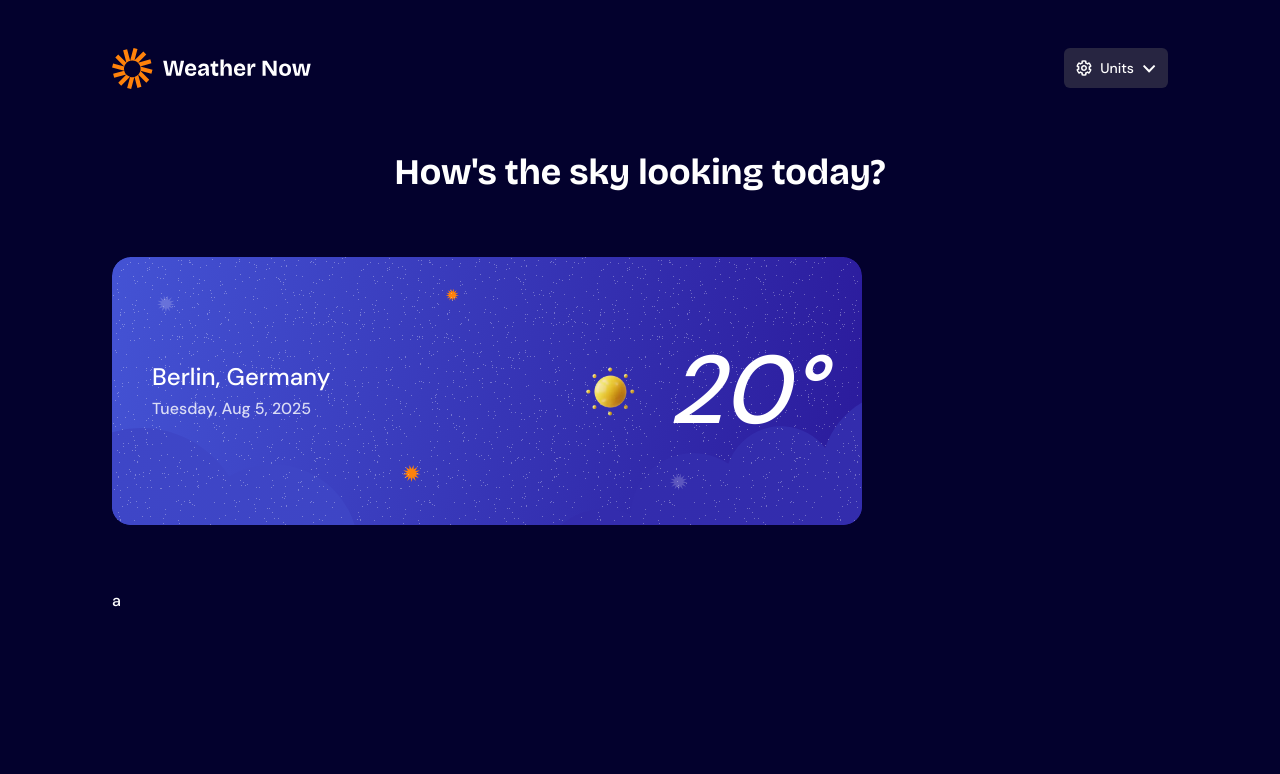
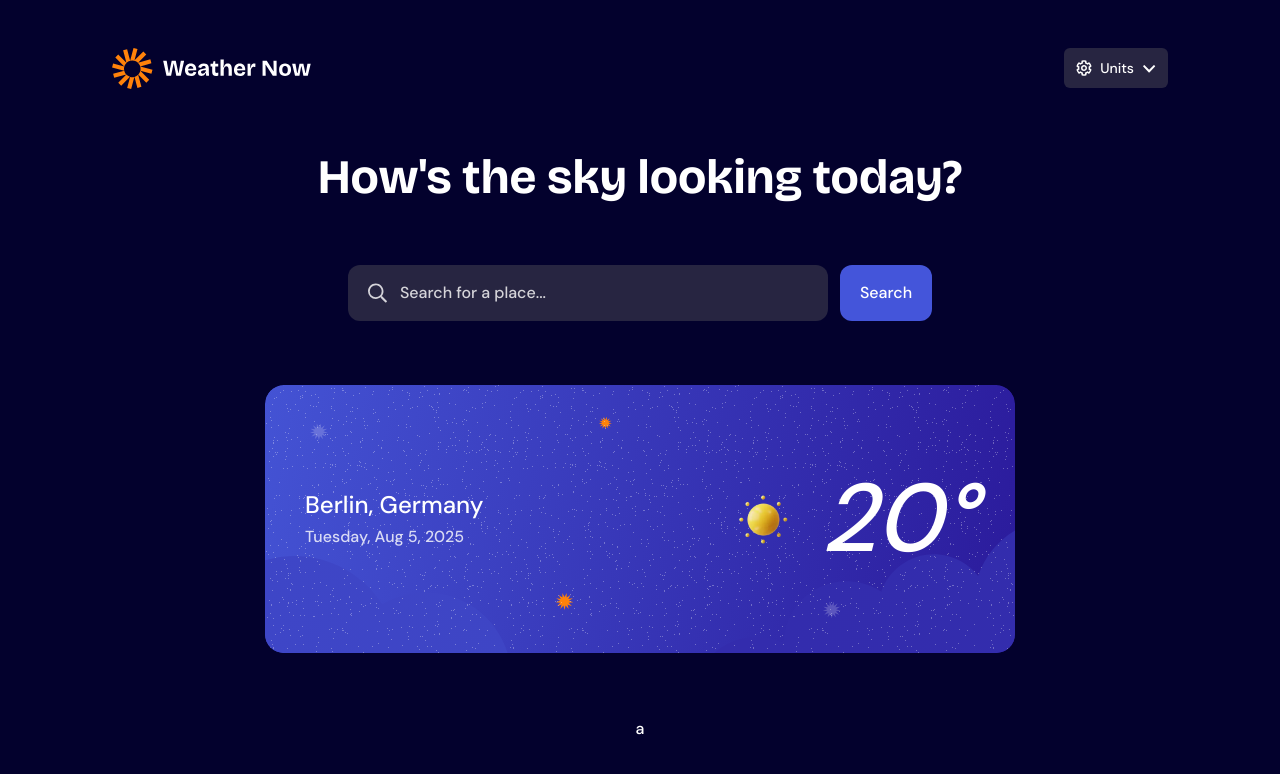
Before and after one commit to constFormek/weather-app, a Next.js app: page / in a window 1280 px wide. Shown: the top 774 px of the page. Built offline with nearby package versions, Linux system fonts and the light colour scheme.

Commit message:
created Searchbar component, set up useState variable with onChange and onSubmit events

```diff
--- a/app/layout.tsx
+++ b/app/layout.tsx
@@ -3,6 +3,7 @@ import { DM_Sans, Bricolage_Grotesque } from "next/font/google";
 import "./globals.css";
 import Navbar from "@/components/Navbar";
 import Hero from "@/components/Hero";
+import Searchbar from "@/components/Searchbar";
 
 export const dmSans = DM_Sans({
     subsets: ['latin'],
@@ -39,13 +40,16 @@ export default function RootLayout({
         flex
         flex-col
         gap-16
+        items-center
         `}
       >
         <Navbar />
 
-        <h1 className="text-4xl font-bricolage text-center">
+        <h1 className="text-5xl font-bricolage text-center">
           How's the sky looking today?
         </h1>
+
+        <Searchbar />
 
         <div className="flex flex-col">
           <Hero />
--- /dev/null
+++ b/components/Searchbar.tsx
@@ -0,0 +1,34 @@
+"use client"
+
+import { useState } from "react"
+
+import Image from "next/image";
+import searchIcon from "@/public/assets/images/icon-search.svg"
+
+const Searchbar = () => {
+    const [cityName, setCityName] = useState<string>("");
+
+    const handleChange = (e: React.ChangeEvent<HTMLInputElement>) => {
+        setCityName(e.target.value);
+    }
+
+    const handleSubmit = (e: React.FormEvent<HTMLFormElement>) => {
+        e.preventDefault();
+        setCityName("");
+    }
+  return (
+    <form onSubmit={handleSubmit} className='flex items-center gap-3'>
+        <label htmlFor="city" className="bg-neutral-800  rounded-xl px-5 py-4 w-120 flex items-center gap-3">
+            <Image className="pt.5"  src={searchIcon} width={20} height={20} alt=""/>
+
+            <input className="focus-visible:outline-none focus:otuline-none placeholder:text-neutral-200" type="text" name="city" id="city" placeholder='Search for a place...' onChange={handleChange} value={cityName}/>
+        </label>
+
+        <button className="bg-blue-500  rounded-xl px-5 py-4 cursor-pointer">
+            Search
+        </button>
+    </form>
+  )
+}
+
+export default Searchbar
```
